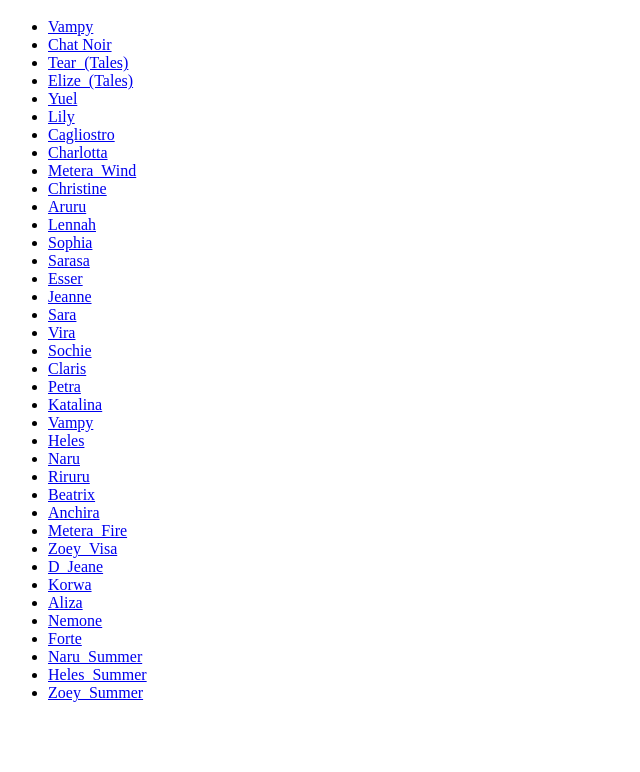
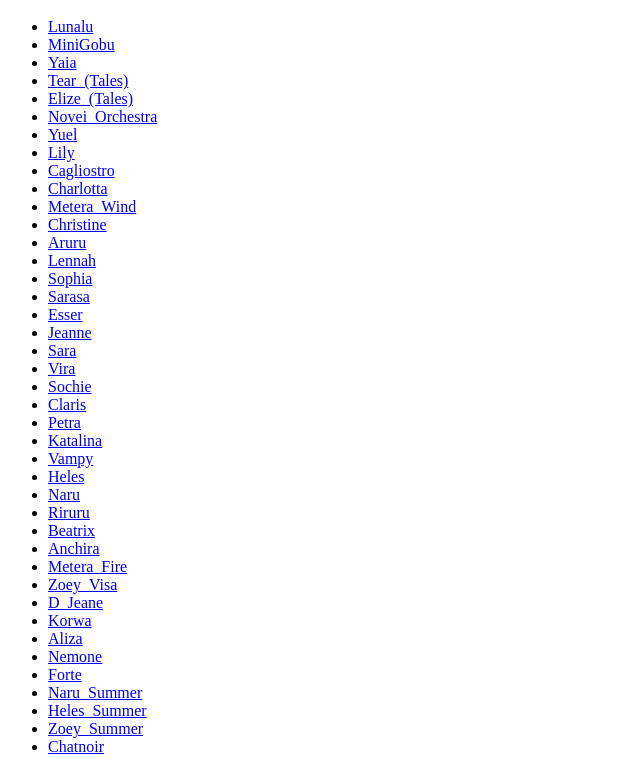
Before and after one commit to pascalmail/gbf-voice-search, a plain HTML site: page index.html in a window 1280 px wide. Shown: the part 48-820 px from the top of the page, without its empty margins (0-640 px from the left). Drawn offline with Linux system fonts and the light colour scheme.

Commit message:
Add script to generate voice list

```diff
--- a/index.html
+++ b/index.html
@@ -3,10 +3,12 @@
 <body>
     <h1> GBF CHARA VOICE URL </h1>
     <ul>
-        <li><a href="FOUND/3040057000_Vampy_voice.html">Vampy</a></li>
-        <li><a href="FOUND/3040093000_Chatnoir_voice.html">Chat Noir</a></li>
+        <li><a href="FOUND/3020050000_Lunalu_voice.html">Lunalu</a></li>
+        <li><a href="FOUND/3030100000_MiniGobu_voice.html">MiniGobu</a></li>
+        <li><a href="FOUND/3030111000_Yaia_voice.html">Yaia</a></li>
         <li><a href="FOUND/3030137000_Tear_(Tales)_voice.html">Tear_(Tales)</a></li>
         <li><a href="FOUND/3030138000_Elize_(Tales)_voice.html">Elize_(Tales)</a></li>
+        <li><a href="FOUND/3030142000_Novei_Orchestra_voice.html">Novei_Orchestra</a></li>
         <li><a href="FOUND/3040006000_Yuel_voice.html">Yuel</a></li>
         <li><a href="FOUND/3040007000_Lily_voice.html">Lily</a></li>
         <li><a href="FOUND/3040009000_Cagliostro_voice.html">Cagliostro</a></li>
@@ -41,7 +43,7 @@
         <li><a href="FOUND/3040089000_Naru_Summer_voice.html">Naru_Summer</a></li>
         <li><a href="FOUND/3040091000_Heles_Summer_voice.html">Heles_Summer</a></li>
         <li><a href="FOUND/3040092000_Zoey_Summer_voice.html">Zoey_Summer</a></li>
-
+        <li><a href="FOUND/3040093000_Chatnoir_voice.html">Chatnoir</a></li>
     </ul>
 </body>
 </html>
```
Also changed, not shown: 1 other file.
